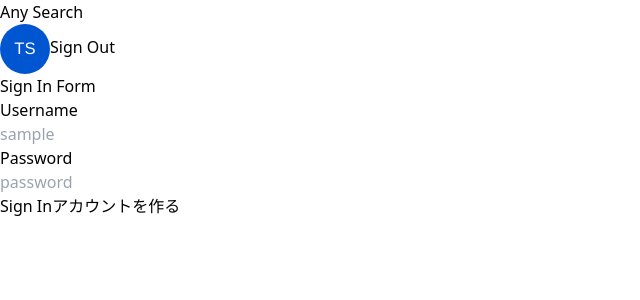
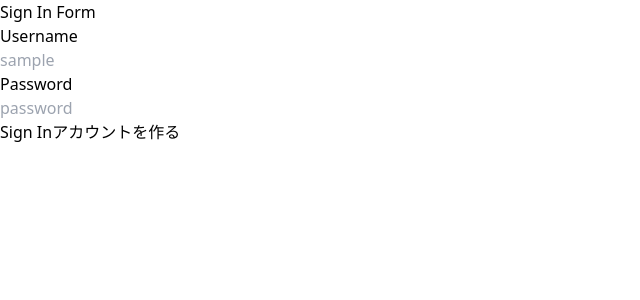
Before and after one commit to Recursion-teamB-create-webAPI/Golang-Web-API, a React (Vite) app in the folder Frontend/: page /signin in a window 1280 px wide. Shown: the top 300 px of the page, without its empty margins (0-640 px from the left). Built offline with nearby package versions, Linux system fonts and the light colour scheme.

Commit message:
Fix ui. When in sign-in, sign-up endpoint, header should not be represented.

```diff
--- a/Frontend/src/components/Layout.tsx
+++ b/Frontend/src/components/Layout.tsx
@@ -1,12 +1,13 @@
-import { ReactNode } from 'react'
-import Header from './Header'
-import Footer from './Footer'
+import { ReactNode } from "react";
+import Header from "./Header";
+import { useLocation } from "react-router-dom";
 
 type Props = {
-  children: ReactNode
-}
+  children: ReactNode;
+};
 
 const Layout = ({ children }: Props) => {
+  const location = useLocation();
   return (
     <>
       <div
@@ -26,11 +27,12 @@ const Layout = ({ children }: Props) => {
           -z-50
           "
       />
-      <Header />
+      {location &&
+        location.pathname !== "/signin" &&
+        location.pathname != "/signup" && <Header />}
       {children}
-      {/* <Footer /> */}
     </>
-  )
-}
+  );
+};
 
-export default Layout
+export default Layout;
```
Also changed, not shown: Frontend/src/components/Footer.tsx (deleted, +0 -9 lines).
